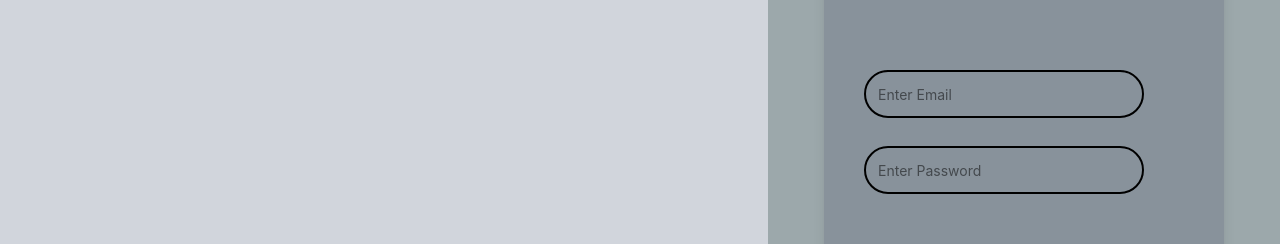
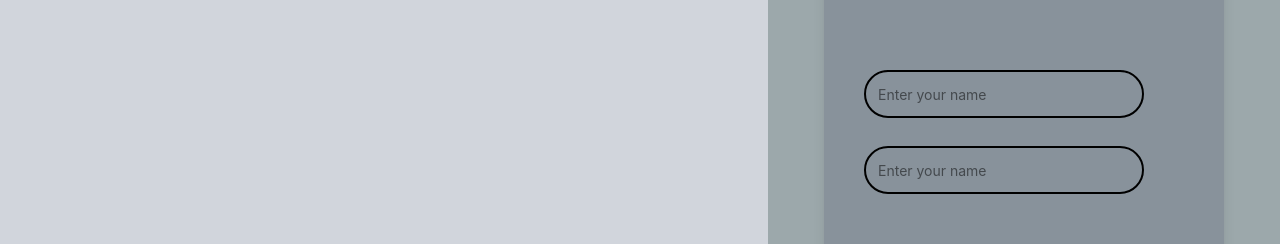
Before and after one commit to Raj-Praj/Study-Hub-App, a React (Vite) app: page / in a window 1280 px wide. Shown: the part 182-426 px from the top of the page. Built offline with nearby package versions, Linux system fonts and the light colour scheme.

Commit message:
login props props created

```diff
--- a/src/components/landingPage/loginpage/RightSideComponent.tsx
+++ b/src/components/landingPage/loginpage/RightSideComponent.tsx
@@ -1,23 +1,24 @@
 import { Link } from "react-router"
 import { useNavigate } from "react-router";
+import FormInputField from "../../ui/form/input";
+import FormButton from "../../ui/form/formbutton";
 export default function RightSideComponent(){
-    const navigate=useNavigate();
+
     return(
     <>
     <section className="w-2/5 h-screen bg-mist-400">
           <section className=" w-full h-full flex justify-center items-center">
               <div className=" bg-gray-500/40  w-[400px] h-[600px] rounded-2xl shadow-lg p-10 text-2xl flex flex-col gap-20">
-                  <span className="">Login into Study Hub</span>
-                    <form>
-                    <div className="flex flex-col gap-7">
+                  <span className="text-2xl">Login into Study Hub</span>
 
-                       <input type="text" className=" border-2 rounded-full  w-70 h-12 text-sm p-3" placeholder="Enter Email"></input>
-                        <input type="text" className=" border-2 rounded-full  w-70 h-12 text-sm p-3" placeholder="Enter Password"></input>
-                     </div>
-                     </form>
-                     <div className="flex justify-center items-center">
-                         <button  className="cursor-pointer  justify-center items-center w-60 h-10 bg-blue-600 rounded-full text-xl hover:bg-sky-700 " onClick={()=>navigate("/home")}>Log in</button>
-                     </div>
+
+                        <div className="flex flex-col gap-7">
+                    <FormInputField type="text" placeholder="Enter your name"/>
+                    <FormInputField type="text" placeholder="Enter your name"/>
+                    </div>
+
+                     <FormButton navigateWhere="/home">Log in</FormButton>
+
                       <p className="text-lg text-center text-gray-800">
                              New here?{" "}
                         <Link to="/register-page" className="text-blue-800 cursor-pointer">
--- /dev/null
+++ b/src/components/ui/form/formbutton.tsx
@@ -0,0 +1,14 @@
+import { useNavigate } from "react-router"
+
+export type FormButtonProps={
+    navigateWhere:string,
+    children:string
+}
+export default function FormButton({navigateWhere,children}:Readonly<FormButtonProps>){
+    const navigate=useNavigate()
+    return(<>
+    <div className="flex justify-center items-center">
+                         <button  className="cursor-pointer  justify-center items-center w-60 h-10 bg-blue-600 rounded-full text-xl hover:bg-sky-700 " onClick={()=>navigate(navigateWhere)}>{children}</button>
+                     </div>
+    </>)
+}
--- /dev/null
+++ b/src/components/ui/form/input.tsx
@@ -0,0 +1,14 @@
+export type InputfieldProps={
+    type:string,
+    placeholder:string
+}
+export default function FormInputField({type,placeholder}:Readonly<InputfieldProps>){
+    return(
+    <>
+
+                   <form>
+                       <input type={type} className=" border-2 rounded-full  w-70 h-12 text-sm p-3" placeholder={placeholder}/>
+
+                     </form>
+    </>)
+}
```
